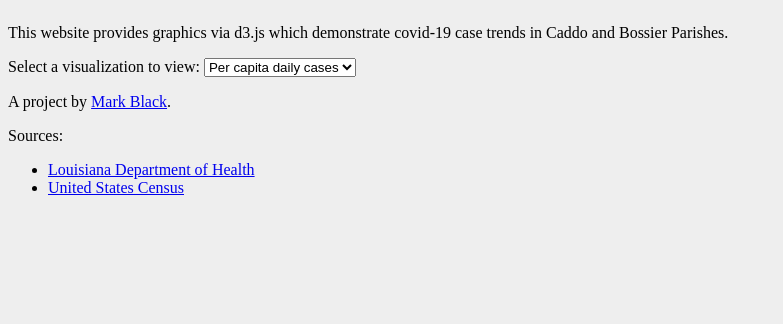
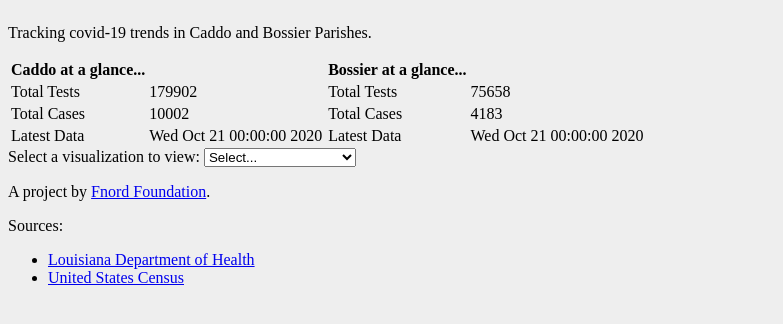
Before and after one commit to markblack96/caddo-vs-bossier-covid, a plain HTML site: page public/index.html in a window 1280 px wide. Shown: the whole page, without its empty margins (0-783 px from the left). Drawn offline with nearby package versions, Linux system fonts and the light colour scheme; files whose address does not match are found by name.

Commit message:
descriptive stats and data endpoint

```diff
--- /dev/null
+++ b/data/bossierDescrip.json
@@ -0,0 +1 @@
+{"Parish": "Bossier", "Total Tests": 75658, "Total Cases": 4183, "Latest Data": "Wed Oct 21 00:00:00 2020"}
--- /dev/null
+++ b/data/caddoDescrip.json
@@ -0,0 +1 @@
+{"Parish": "Caddo", "Total Tests": 179902, "Total Cases": 10002, "Latest Data": "Wed Oct 21 00:00:00 2020"}
--- a/public/index.html
+++ b/public/index.html
@@ -25,11 +25,16 @@
 <meta name="viewport" content="width=device-width, initial-scale=1">
 <body class="flex column">
     <div id="opener">
-        <p>This website provides graphics via d3.js which demonstrate covid-19 case trends in Caddo and Bossier Parishes.</p>
+        <p>Tracking covid-19 trends in Caddo and Bossier Parishes.</p>
+    </div>
+    <div id="descriptive-stats" class="flex">
+        <div id="caddo-descriptive"></div>
+        <div id="bossier-descriptive"></div>
     </div>
     <div id="controls">
         Select a visualization to view:
         <select>
+            <option value="">Select...</option>
             <option value="percapitadailycases">Per capita daily cases</option>
             <option value="percapitadailytests">Per capita daily tests</option>
         </select>
@@ -39,7 +44,7 @@
         <div id="bossier"></div>
     </div>
     <div>
-        <p>A project by <a href="http://portfolio.fnord.foundation">Mark Black</a>.</p>
+        <p>A project by <a href="http://portfolio.fnord.foundation">Fnord Foundation</a>.</p>
         <p>Sources: </p>
         <ul>
             <li><a href="https://ldh.la.gov/Coronavirus/">Louisiana Department of Health</a></li>
@@ -49,6 +54,20 @@
 </body>
 <script src="scripts/d3.js"></script>
 <script>
+async function descriptiveStats(parish) {
+    let data = await fetch(`data/${parish}Descrip.json`).then(resp=>resp.json());
+    let container = document.createElement('div');
+    let table = document.createElement('table');
+    // some people say this approach is gauche but I'm just vibing
+    table.innerHTML = `
+    <tr><th>${parish.substr(0,1).toUpperCase() + parish.substr(1)} at a glance...</th></tr>
+    <tr><td>Total Tests</td><td>${data['Total Tests']}</td></tr>
+    <tr><td>Total Cases</td><td>${data['Total Cases']}</td></tr>
+    <tr><td>Latest Data</td><td>${data['Latest Data']}</td></tr>
+    `;
+    container.appendChild(table);
+    return container;
+}
 async function dailyPerCapitaTestCount(parish, targetSelector) {
     // remove any pre-existing graphs
     let target = document.querySelector(targetSelector);
@@ -180,10 +199,13 @@ async function dailyPerCapitaCaseCount(parish, targetSelector) {
                 )
 }
 
-(()=>{
+(async ()=>{
     // assign onchange to select
     let select = document.querySelector('select');
-
+    let caddo = document.querySelector('#caddo-descriptive');
+    caddo.appendChild(await descriptiveStats('caddo'))
+    let bossier = document.querySelector('#bossier-descriptive');
+    bossier.appendChild(await descriptiveStats('bossier'))
     select.onchange = (e) => {
         let target = e.target;
         switch (target.value) {
```
Also changed, not shown: 2 other files.
